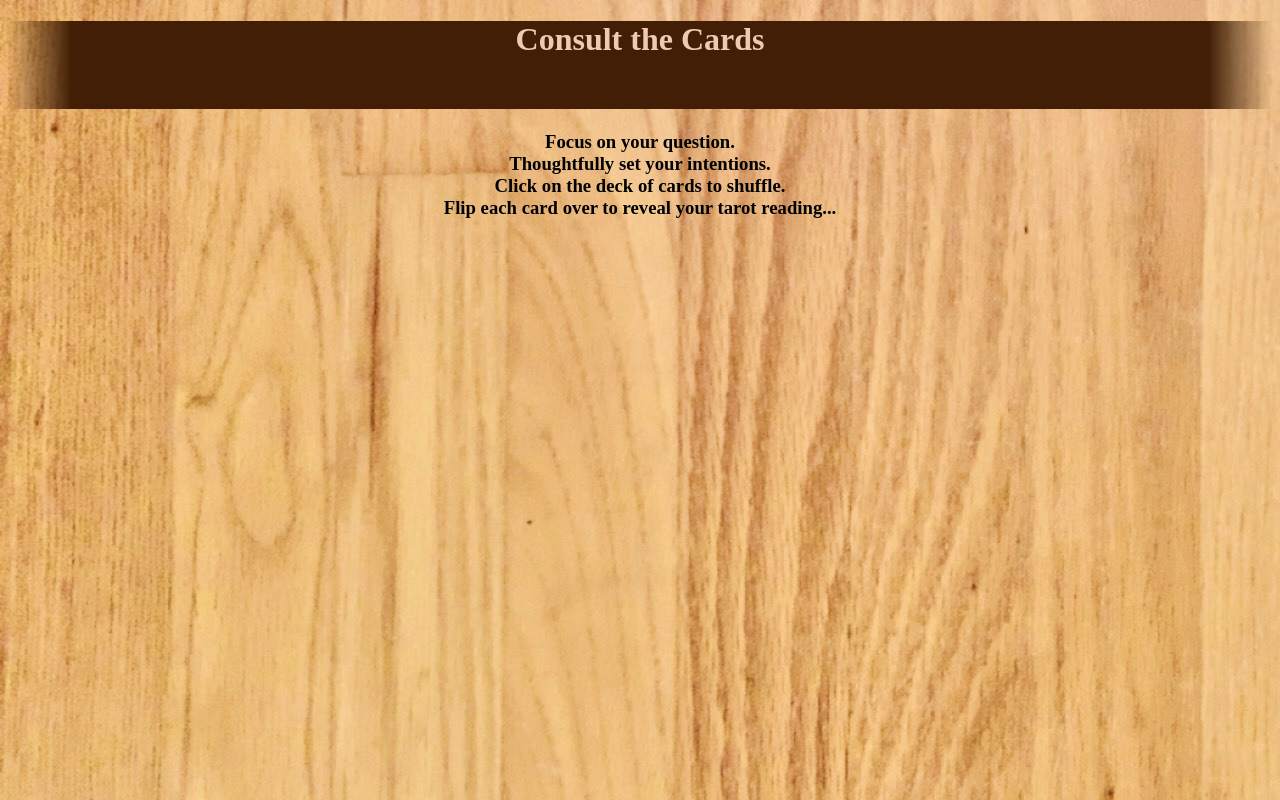
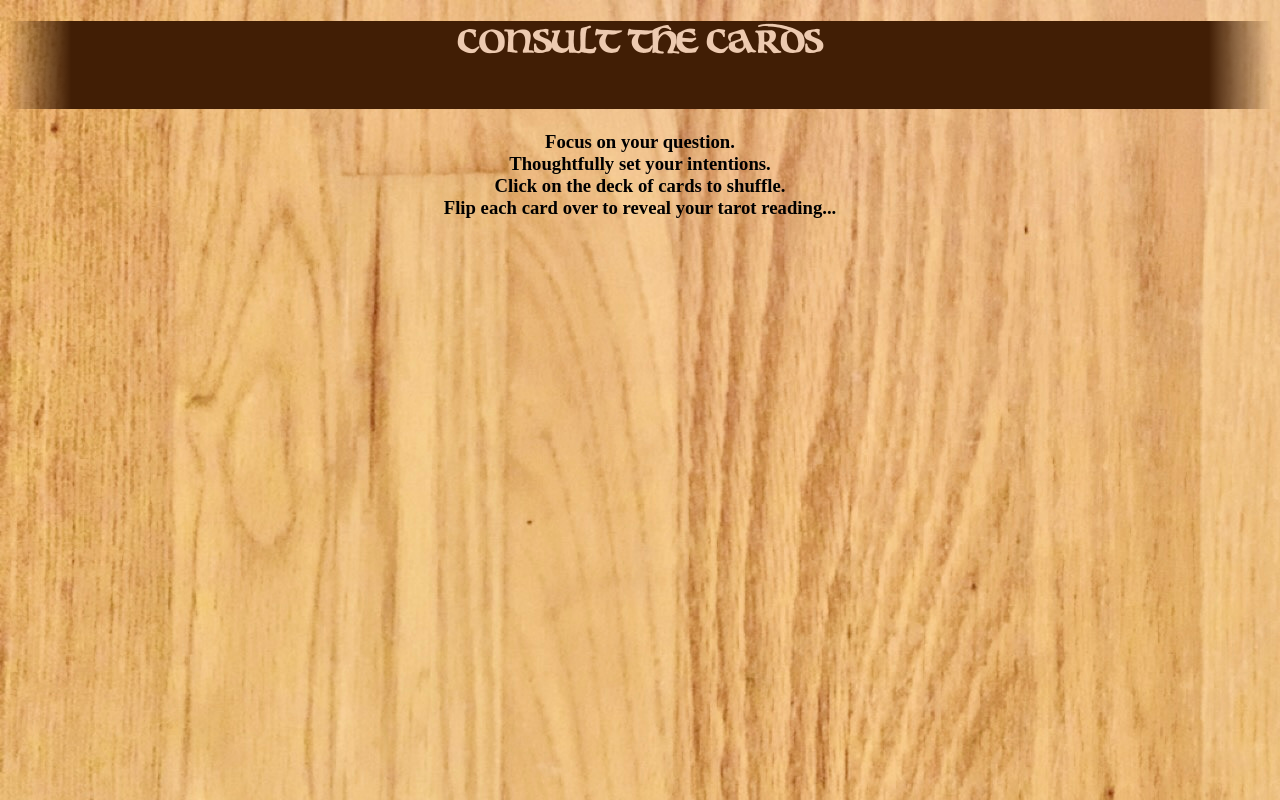
Before and after one commit to michaelangelesz/Milestone-Project-Tarot-Card-Game, a plain HTML site: page index.html in a window 1280 px wide. Drawn offline with Linux system fonts and the light colour scheme.

Commit message:
Added bouwsma_uncial font

```diff
--- a/css/style.css
+++ b/css/style.css
@@ -9,8 +9,14 @@ h1 {
     background-color: rgb(65, 30, 5);
     height: 11vh;
     background: linear-gradient(to right, transparent 0%, rgb(65, 30, 5) 5%, rgb(65, 30, 5) 95%, transparent 100%);
+    font-family: bouwsma_uncial;
 }
 
 h3 {
     text-align: center;
 }
+
+@font-face {
+    font-family: bouwsma_uncial;
+    src: url(../font/bouwsma_uncial/BouwsUnc.ttf);
+}
```
